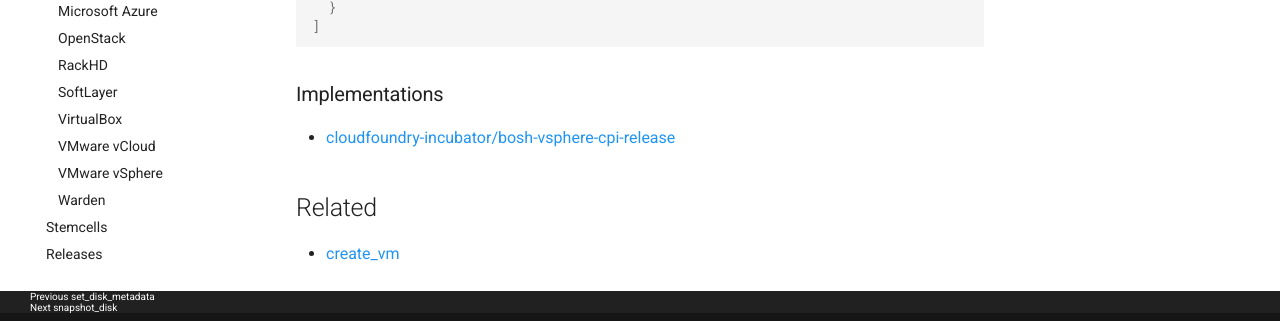
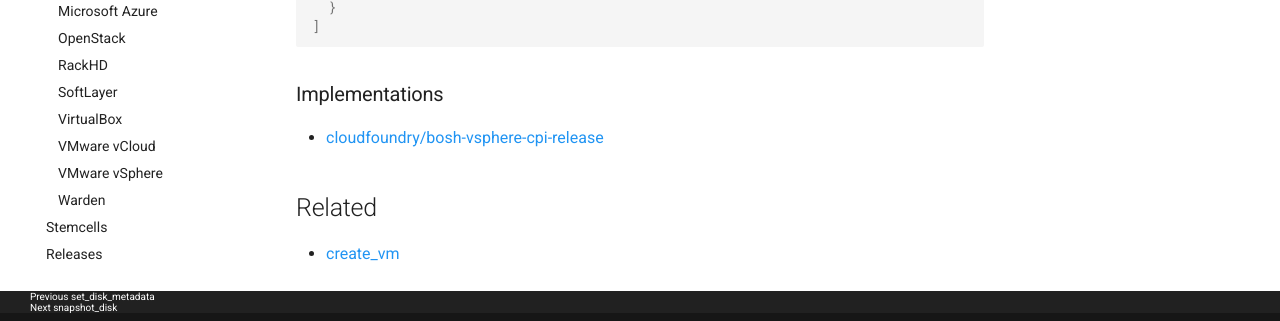
Before and after one commit to cloudfoundry/docs-bosh, an MkDocs documentation site: the page built from content/cpi-api-v1-method/set-vm-metadata.md, in a window 1280 px wide and 1336 px high. Shown: the part 959-1280 px from the top of the window. Built offline with MkDocs 1.6.1 and Material for MkDocs 9.7.7, drawn with Linux system fonts in a browser that asks for light colours; old or Windows-style settings are respelled for this version of MkDocs.

Commit message:
Fix some CPI URLs
Replace cloudfoundry-incubator by cloudfoundry for all CPIs that recently graduated from incubation.

```diff
--- a/content/cpi-api-v1-method/set-vm-metadata.md
+++ b/content/cpi-api-v1-method/set-vm-metadata.md
@@ -38,7 +38,7 @@ No return value
 
 ### Implementations
 
- * [cloudfoundry-incubator/bosh-vsphere-cpi-release](https://github.com/cloudfoundry-incubator/bosh-vsphere-cpi-release/blob/dfe878579cbab768af07a12bb5543cd016cbb762/src/vsphere_cpi/lib/cloud/vsphere/cloud.rb#L433)
+ * [cloudfoundry/bosh-vsphere-cpi-release](https://github.com/cloudfoundry/bosh-vsphere-cpi-release/blob/dfe878579cbab768af07a12bb5543cd016cbb762/src/vsphere_cpi/lib/cloud/vsphere/cloud.rb#L433)
 
 
 ## Related
```
